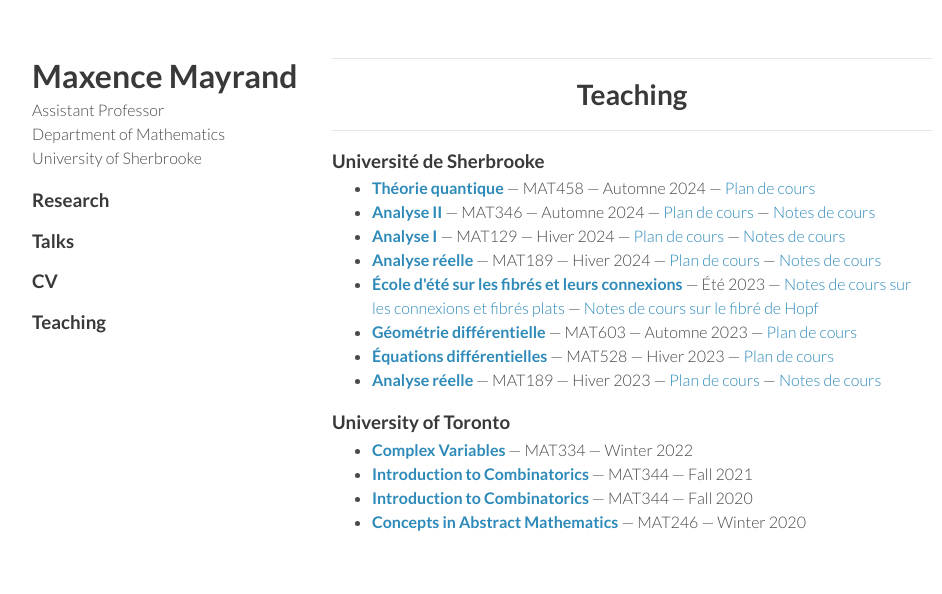
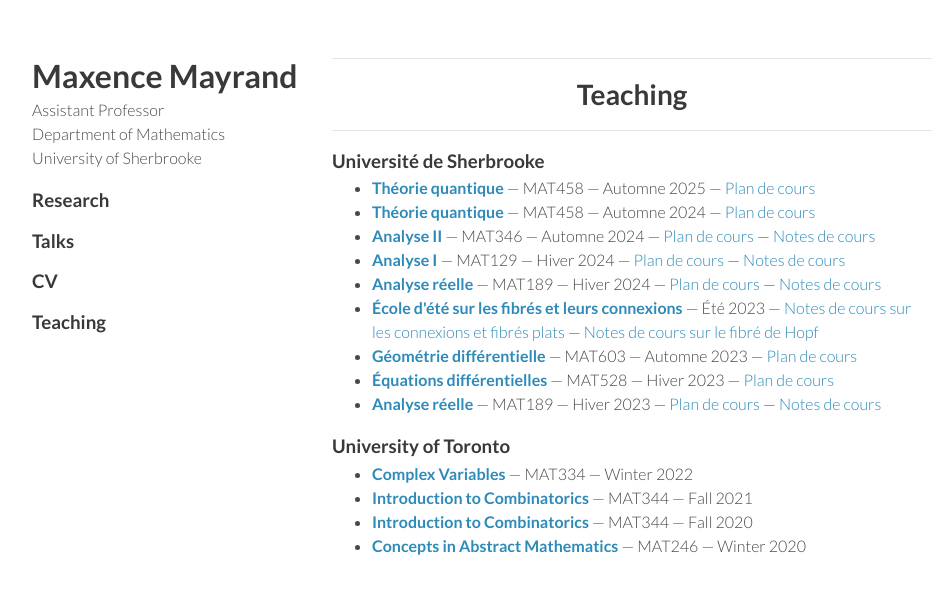
Before and after one commit to maxencemayrand/maxencemayrand.github.io, a plain HTML site: page teaching.html in a window 1280 px wide. Shown: the whole page, without its empty margins (158-1100 px from the left). Drawn offline with Linux system fonts and the light colour scheme.

Commit message:
update teaching

```diff
--- a/teaching.html
+++ b/teaching.html
@@ -27,6 +27,11 @@
 
         <h3>Université de Sherbrooke</h3>
         <ul>
+          <li>
+            <b><a href="https://www.usherbrooke.ca/admission/fiches-cours/MAT458">Théorie quantique</a></b>
+            &mdash; MAT458 &mdash; Automne 2025 &mdash;
+	    <a href="./teaching/sherbrooke/mat458-A25-plan.pdf">Plan de cours</a>
+          </li>
           <li>
             <b><a href="https://www.usherbrooke.ca/admission/fiches-cours/MAT458">Théorie quantique</a></b>
             &mdash; MAT458 &mdash; Automne 2024 &mdash;
```
Also changed, not shown: 1 other file.
